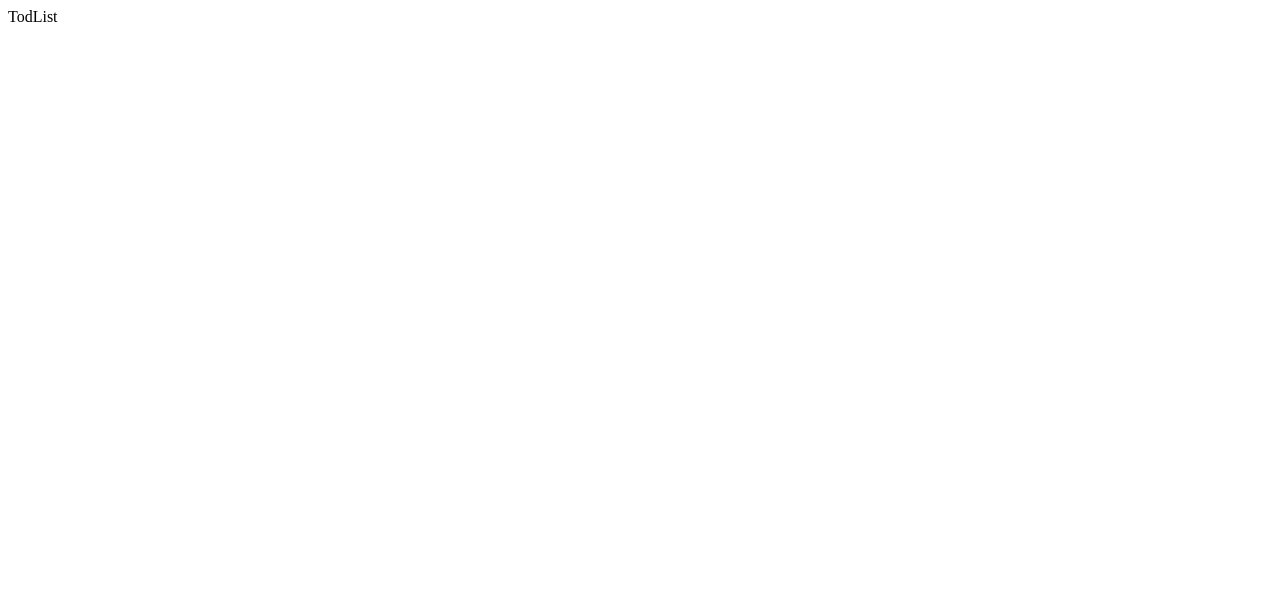
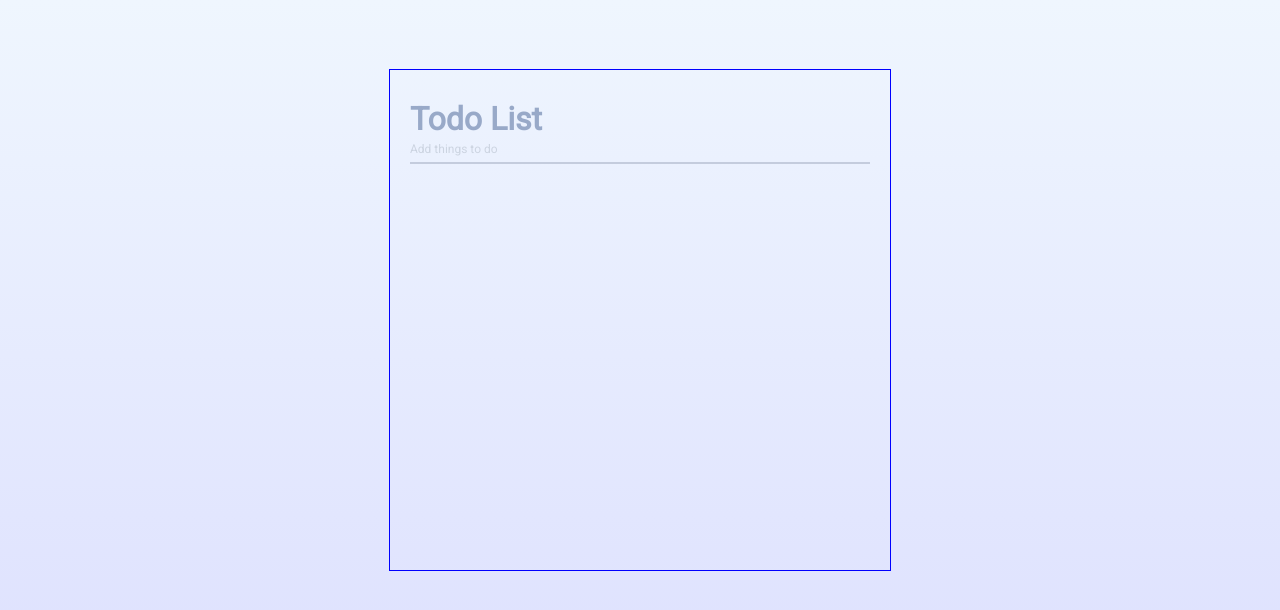
Before and after one commit to Gino-Hsu/todolist-sat, a React (Create React App) app: page / in a window 1280 px wide. Shown: the top 610 px of the page. Built offline with nearby package versions, Linux system fonts and the light colour scheme.

Commit message:
feat: complete header's layout

```diff
--- a/public/index.html
+++ b/public/index.html
@@ -22,7 +22,7 @@
       work correctly both with client-side routing and a non-root public URL.
       Learn how to configure a non-root public URL by running `npm run build`.
     -->
-    <title>React App</title>
+    <title>Todo List</title>
   </head>
   <body>
     <noscript>You need to enable JavaScript to run this app.</noscript>
--- a/src/App.jsx
+++ b/src/App.jsx
@@ -1,5 +1,13 @@
+import TodoPage from './pages/TodoPage';
+
+import './App.scss';
+
 function App() {
-  return <div className='App'>TodList</div>;
+  return (
+    <div className='App'>
+      <TodoPage />
+    </div>
+  );
 }
 
 export default App;
--- /dev/null
+++ b/src/App.scss
@@ -0,0 +1,9 @@
+@use './styles/var' as color;
+@import url('https://fonts.googleapis.com/css2?family=Noto+Sans+TC&family=Roboto&display=swap');
+
+body {
+  background: color.$main-bg-color;
+  background-repeat: no-repeat;
+  font-family: 'Noto Sans TC', sans-serif;
+  font-family: 'Roboto', sans-serif;
+}
--- a/src/index.jsx
+++ b/src/index.jsx
@@ -1,6 +1,8 @@
 import React from 'react';
 import ReactDOM from 'react-dom/client';
 import App from './App';
+
+import './index.scss';
 
 const root = ReactDOM.createRoot(document.getElementById('root'));
 root.render(
--- /dev/null
+++ b/src/index.scss
@@ -0,0 +1,57 @@
+body {
+  width: 100vw;
+  height: 100vh;
+  margin: 0;
+  padding: 0;
+  overflow-x: hidden;
+}
+
+* {
+  box-sizing: border-box;
+}
+
+h1,
+h2,
+h3,
+h4,
+h5,
+h6,
+p {
+  margin: 0px;
+  padding: 0px;
+}
+
+ul,
+ol,
+li {
+  list-style: none;
+  margin: 0px;
+  padding: 0px;
+}
+
+button {
+  background-color: transparent;
+  border: 0;
+  cursor: pointer;
+}
+
+button[disabled] {
+  pointer-events: none;
+}
+
+input {
+  padding: 0;
+}
+
+input:required {
+  box-shadow: none;
+}
+
+input:invalid {
+  box-shadow: none;
+}
+
+input:focus,
+select:focus {
+  outline: 0;
+}
--- /dev/null
+++ b/src/pages/TodoPage.jsx
@@ -0,0 +1,12 @@
+import style from './TodoPage.module.scss';
+
+export default function TodoPage() {
+  return (
+    <div className={style.container}>
+      <section className={style.todoHeader}>
+        <h1>Todo List</h1>
+        <span>Add things to do</span>
+      </section>
+    </div>
+  );
+}
--- /dev/null
+++ b/src/pages/TodoPage.module.scss
@@ -0,0 +1,26 @@
+@use '../styles/var' as color;
+
+.container {
+  outline: 1px solid blue;
+  margin: 70px auto 0 auto;
+  width: 90%;
+  max-width: 500px;
+  height: 500px;
+}
+
+.todoHeader {
+  margin: 0 20px;
+  padding: 30px 0px 5px 0px;
+  border-bottom: 2px solid color.$border-color;
+
+  h1 {
+    font-size: 2rem;
+    font-weight: 700;
+    color: color.$title;
+  }
+  span {
+    font-size: 0.75rem;
+    font-weight: 400;
+    color: color.$title-des;
+  }
+}
--- /dev/null
+++ b/src/styles/_var.scss
@@ -0,0 +1,9 @@
+// body 背景色
+$main-bg-color: linear-gradient(#eff6fe, #d9dbfe);
+
+// 文字顏色
+$title: #98a9c8;
+$title-des: #ccd4e1;
+
+// border 顏色
+$border-color: #c4ccdd;
```
